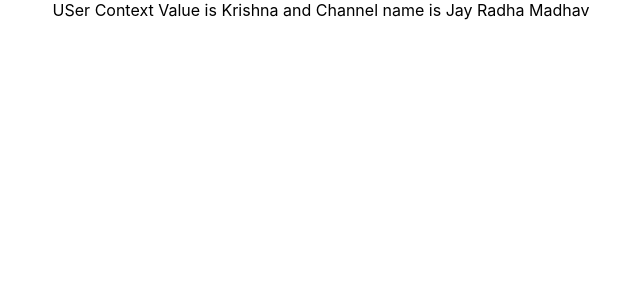
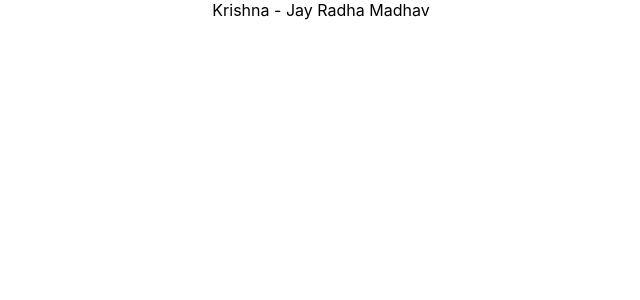
Before and after one commit to abhishek1savaliya/React_Hooks, a React (Create React App) app: page / in a window 1280 px wide. Shown: the top 300 px of the page, without its empty margins (319-959 px from the left). Built offline with nearby package versions, Linux system fonts and the light colour scheme.

Commit message:
useContext Hook Part 3

```diff
--- a/src/components/ComponentE.js
+++ b/src/components/ComponentE.js
@@ -1,12 +1,17 @@
-import React from 'react'
+import React,{useContext} from 'react'
 import ComponentF from './ComponentF'
+import { UserContext,ChannelContext } from '../App'
 
 function ComponentE() {
-  return (
-    <div>
-      <ComponentF />
-    </div>
-  )
+    const user = useContext(UserContext)
+    const channel = useContext(ChannelContext)
+    return (
+        <div>
+           {user} - {channel}
+           {/* <ComponentF /> */}
+        </div>
+
+    )
 }
 
 export default ComponentE
```
Also changed, not shown: src/App.js (+5 -5 lines), src/components/ComponentF.js (+5 -4 lines).
